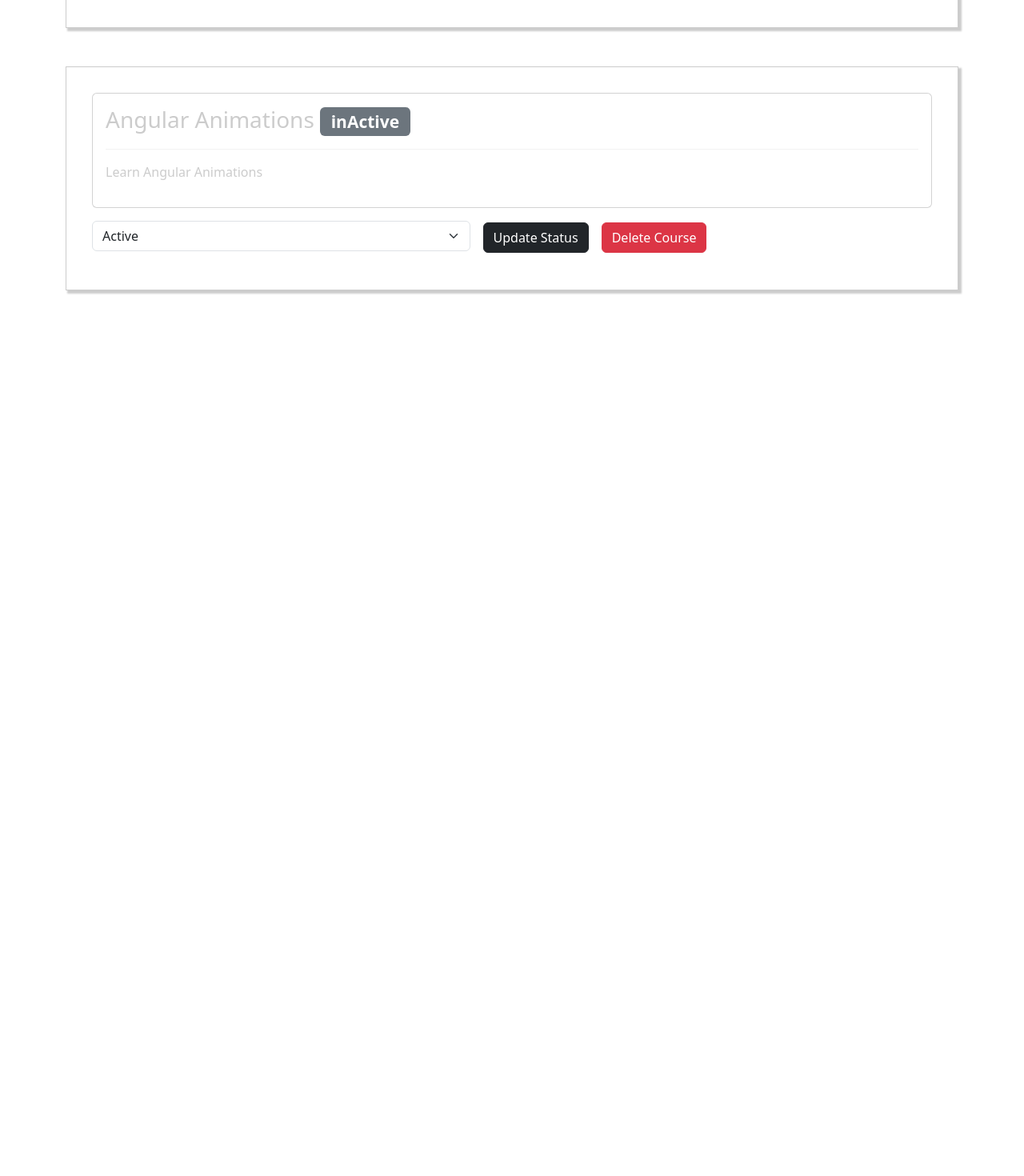
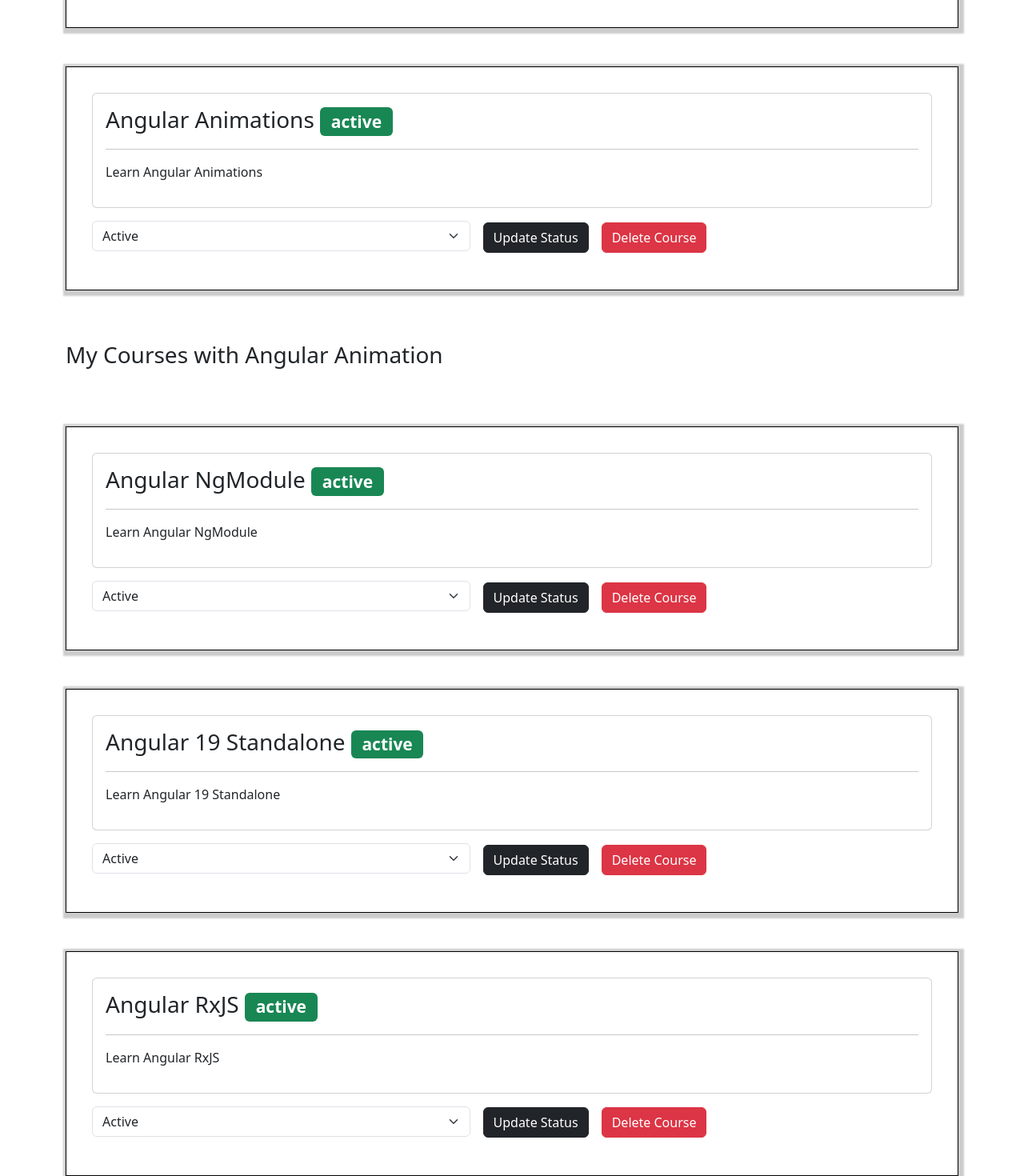
Before and after one commit to sreedhar-eg1/Angular-practice, an Angular app: page / in a window 1280 px wide. Shown: the part 1160-2630 px from the top of the page at 80% size. Before the commit the page ends 1571 px from the top, so only its background shows below. Built offline with nearby package versions, Linux system fonts and the light colour scheme.

Commit message:
completed void animation

```diff
--- /dev/null
+++ b/src/app/animation/animation.ts
@@ -0,0 +1,22 @@
+import { animate, state, style, transition, trigger } from '@angular/animations';
+
+export const triggerState = trigger('selectedTrigger', [
+  state(
+    'default',
+    style({
+      border: '1px solid black',
+      margin: '3rem 0',
+      padding: '2rem',
+      boxShadow: '2px 2px 2px 5px #ccc',
+    })
+  ),
+  state(
+    'selected',
+    style({
+      border: '1px solid blue',
+      boxShadow: '3px 3px 2px 1px blue',
+      backgroundColor: 'lightblue',
+    })
+  ),
+  transition("default => selected", [animate('2s')])
+]);
--- /dev/null
+++ b/src/app/animation/conditionalAnimation.ts
@@ -0,0 +1,17 @@
+import {
+  animate,
+  state,
+  style,
+  transition,
+  trigger,
+} from '@angular/animations';
+
+export const conditionalAnimation = trigger('conditionalAnimationTrigger', [
+  state('shown', style({})),
+  state('hidden', style({})),
+  transition('void => shown', [
+    style({ opacity: 0 }),
+    animate('200ms', style({ opacity: 1 })),
+  ]),
+  transition('shown => void', animate('200ms', style({ opacity: 0 }))),
+]);
--- a/src/app/app.routes.ts
+++ b/src/app/app.routes.ts
@@ -5,6 +5,7 @@ import { UsersComponent } from './components/users/users.component';
 import { AngularAnimationsComponent } from './components/angular-animations/angular-animations.component';
 import { OpenCloseComponent } from './components/open-close/open-close.component';
 import { AngularAnimationLayoutComponent } from './components/angular-animation-layout/angular-animation-layout.component';
+import { VoidAnimationComponent } from './components/void-animation/void-animation.component';
 
 export const routes: Routes = [
   { path: '', component: CoursesComponent, pathMatch: 'full' },
@@ -16,6 +17,7 @@ export const routes: Routes = [
     children: [
       { path: '', component: AngularAnimationsComponent, pathMatch: 'full'  },
       { path: 'open', component: OpenCloseComponent },
+      { path: 'void', component: VoidAnimationComponent },
     ],
   },
 ];
--- a/src/app/components/angular-animation-layout/angular-animation-layout.component.html
+++ b/src/app/components/angular-animation-layout/angular-animation-layout.component.html
@@ -18,6 +18,11 @@
             >Open Animation</a
           >
         </li>
+        <li class="nav-item">
+          <a class="nav-link" [routerLink]="['void']" routerLinkActive="active"
+            >Void Animation</a
+          >
+        </li>
       </ul>
     </div>
   </div>
--- a/src/app/components/courses/courses.component.html
+++ b/src/app/components/courses/courses.component.html
@@ -1,6 +1,6 @@
 <div class="row my-3">
   <div class="col-md-12">
-    <h3>My Courses</h3>
+    <h3>My Courses with CSS Animation</h3>
   </div>
 </div>
 
@@ -25,3 +25,28 @@
     }
   </div>
 </div>
+
+<div class="row my-3">
+  <div class="col-md-12">
+    <h3>My Courses with Angular Animation</h3>
+  </div>
+</div>
+
+<div class="row">
+  <div class="col-md-12">
+    @if (loading()) {
+    <div class="loading-bar">
+      <div class="loading-bar-elemnet"></div>
+    </div>
+    }
+    @for (course of courses(); track course.name; let i = $index;) {
+    <app-ang-course
+      [@selectedTrigger]="selectedCourse() === i ? 'selected' : 'default'"
+      [course]="course"
+      (statusUpdate)="updateStatus($event, i)"
+      (deleteCourse)="onDeleteCourse(i)"
+      (click)="onSelectedCourse(i)"
+    ></app-ang-course>
+    }
+  </div>
+</div>
--- a/src/app/components/courses/courses.component.ts
+++ b/src/app/components/courses/courses.component.ts
@@ -3,12 +3,14 @@ import { CourseService } from '../../services/course.service';
 import { ICourse, Status } from '../../models/course.model';
 import { AngCourseComponent } from '../ang-course/ang-course.component';
 import { NgClass } from '@angular/common';
+import { triggerState } from '../../animation/animation';
 
 @Component({
   selector: 'app-courses',
   imports: [AngCourseComponent, NgClass],
   templateUrl: './courses.component.html',
   styleUrl: './courses.component.scss',
+  animations: [triggerState]
 })
 export class CoursesComponent implements OnInit {
   private courseService = inject(CourseService);
--- /dev/null
+++ b/src/app/components/void-animation/void-animation.component.html
@@ -0,0 +1,11 @@
+<button (click)="onToggle()" class="btn btn-secondary" type="button">
+  Toggle Content
+</button>
+
+<div class="my-3">
+  @if (show()) {
+  <p [@conditionalAnimationTrigger]="show() ? 'shown' : 'hidden'" class="para">
+    Content are shown dynamically
+  </p>
+  }
+</div>
--- /dev/null
+++ b/src/app/components/void-animation/void-animation.component.scss
@@ -0,0 +1,6 @@
+.para {
+    padding: 2rem;
+    background-color: aliceblue;
+    border: 1px solid blueviolet;
+    border-radius: 4px;
+}
--- /dev/null
+++ b/src/app/components/void-animation/void-animation.component.ts
@@ -0,0 +1,17 @@
+import { Component, signal } from '@angular/core';
+import { conditionalAnimation } from '../../animation/conditionalAnimation';
+
+@Component({
+  selector: 'app-void-animation',
+  imports: [],
+  templateUrl: './void-animation.component.html',
+  styleUrl: './void-animation.component.scss',
+  animations: [conditionalAnimation]
+})
+export class VoidAnimationComponent {
+  show = signal(false);
+
+  onToggle() {
+    this.show.update((prevState) => !prevState);
+  }
+}
--- a/src/app/services/course.service.ts
+++ b/src/app/services/course.service.ts
@@ -10,22 +10,22 @@ export class CourseService {
     {
       name: 'Angular NgModule',
       description: 'Learn Angular NgModule',
-      status: 'inActive',
+      status: 'active',
     },
     {
       name: 'Angular 19 Standalone',
       description: 'Learn Angular 19 Standalone',
-      status: 'inActive',
+      status: 'active',
     },
     {
       name: 'Angular RxJS',
       description: 'Learn Angular RxJS',
-      status: 'inActive',
+      status: 'active',
     },
     {
       name: 'Angular Animations',
       description: 'Learn Angular Animations',
-      status: 'inActive',
+      status: 'active',
     },
   ];
 
```
Also changed, not shown: NOTES/void-animation.txt (added), 1 other file (tests, documents, lock files or other folders).
